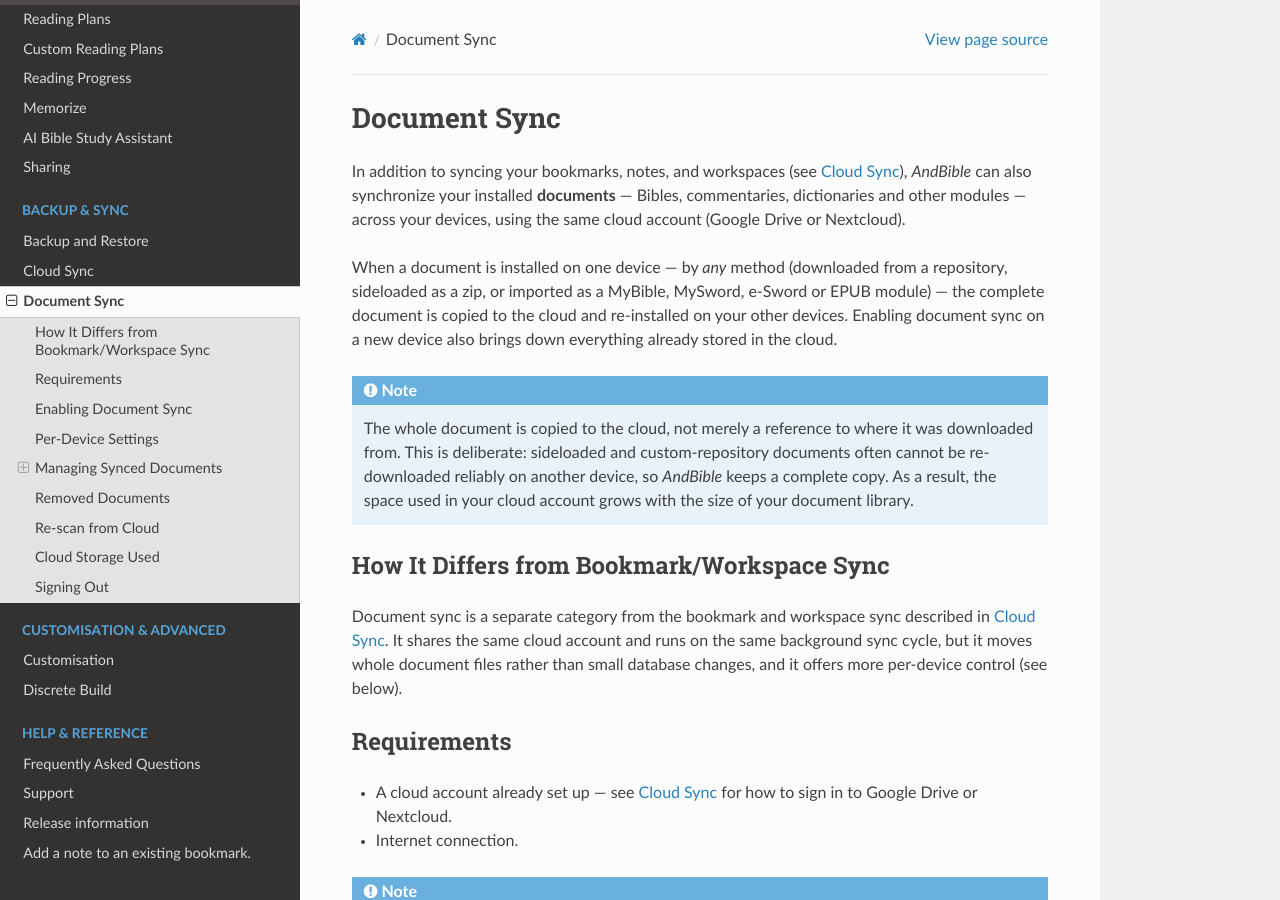
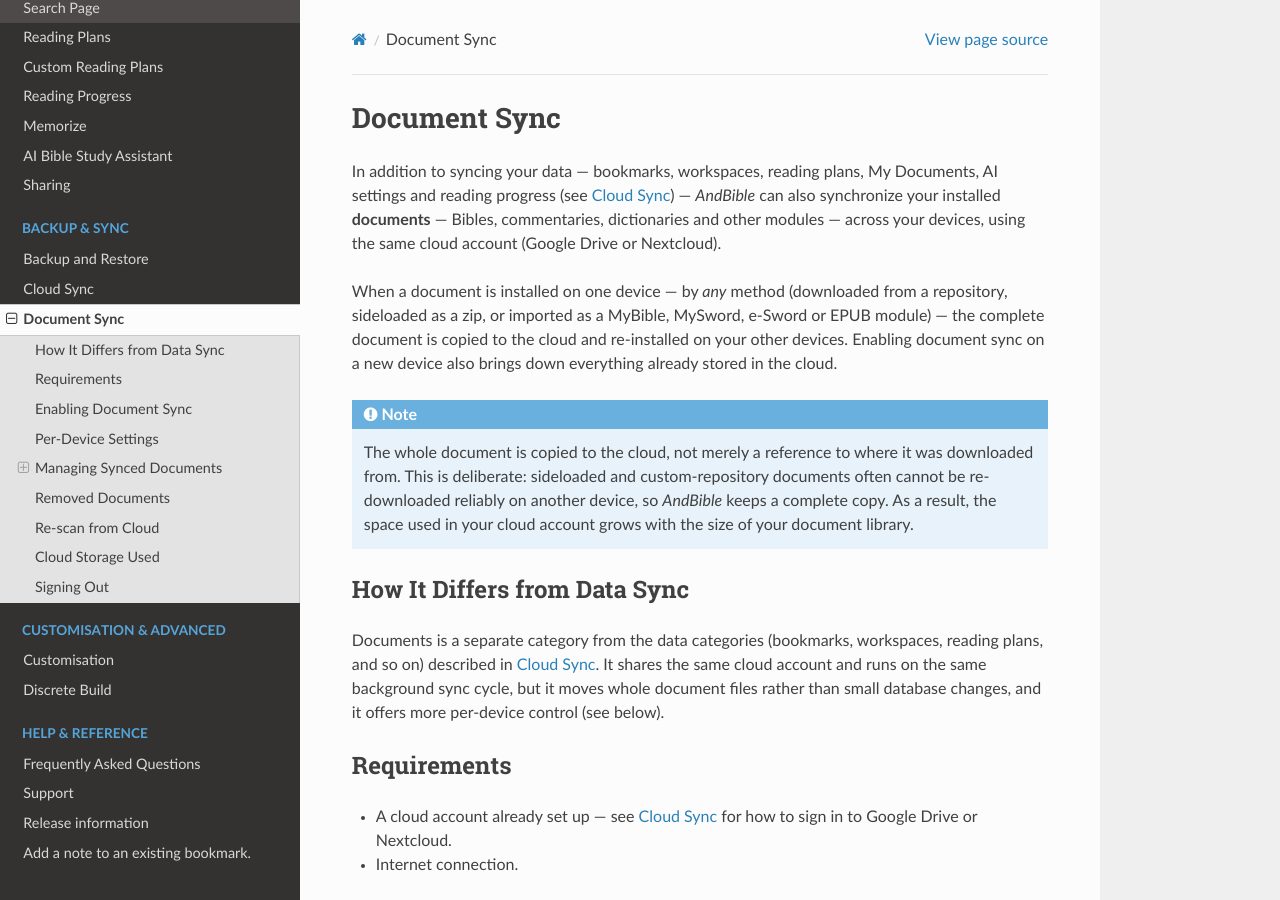
Before and after one commit to AndBible/docs, a Sphinx documentation site: the page built from docs/source/document_sync.rst, in a window 1280 px wide and 900 px high. Built offline with Sphinx 7.4.7 and the Read the Docs theme 3.1.0, drawn with Linux system fonts in a browser that asks for light colours; pages that are not in the unit, such as notebooks, are missing from menus.

Commit message:
Update sync docs for all current sync categories
cloud_sync.rst "What Gets Synced" was out of date: it listed only
Bookmarks, Workspaces and AI settings (the latter wrongly described as
syncing "with Workspaces"). The app now has independent toggles for
Bookmarks, Workspaces, Reading Plans, My Documents, AI Settings and
Reading Progress, plus the separate Documents category.

- List all six data categories with their own toggles and accurate
  descriptions, cross-linking to the relevant pages.
- Generalise the setup step to point at "What Gets Synced" instead of
  naming just two categories.
- document_sync.rst: generalise the "bookmark/workspace" comparison to
  "data sync" covering all categories.

```diff
--- a/docs/source/document_sync.rst
+++ b/docs/source/document_sync.rst
@@ -1,10 +1,11 @@
 Document Sync
 =============
 
-In addition to syncing your bookmarks, notes, and workspaces (see
-:doc:`cloud_sync`), |app| can also synchronize your installed **documents** —
-Bibles, commentaries, dictionaries and other modules — across your devices,
-using the same cloud account (Google Drive or Nextcloud).
+In addition to syncing your data — bookmarks, workspaces, reading plans, My
+Documents, AI settings and reading progress (see :doc:`cloud_sync`) — |app| can
+also synchronize your installed **documents** — Bibles, commentaries,
+dictionaries and other modules — across your devices, using the same cloud
+account (Google Drive or Nextcloud).
 
 When a document is installed on one device — by *any* method (downloaded from a
 repository, sideloaded as a zip, or imported as a MyBible, MySword, e-Sword or
@@ -19,13 +20,14 @@
    keeps a complete copy. As a result, the space used in your cloud account grows
    with the size of your document library.
 
-How It Differs from Bookmark/Workspace Sync
--------------------------------------------
+How It Differs from Data Sync
+-----------------------------
 
-Document sync is a separate category from the bookmark and workspace sync
-described in :doc:`cloud_sync`. It shares the same cloud account and runs on the
-same background sync cycle, but it moves whole document files rather than small
-database changes, and it offers more per-device control (see below).
+Documents is a separate category from the data categories (bookmarks,
+workspaces, reading plans, and so on) described in :doc:`cloud_sync`. It shares
+the same cloud account and runs on the same background sync cycle, but it moves
+whole document files rather than small database changes, and it offers more
+per-device control (see below).
 
 Requirements
 ------------
```
Also changed, not shown: docs/source/cloud_sync.rst (+18 -3 lines).
